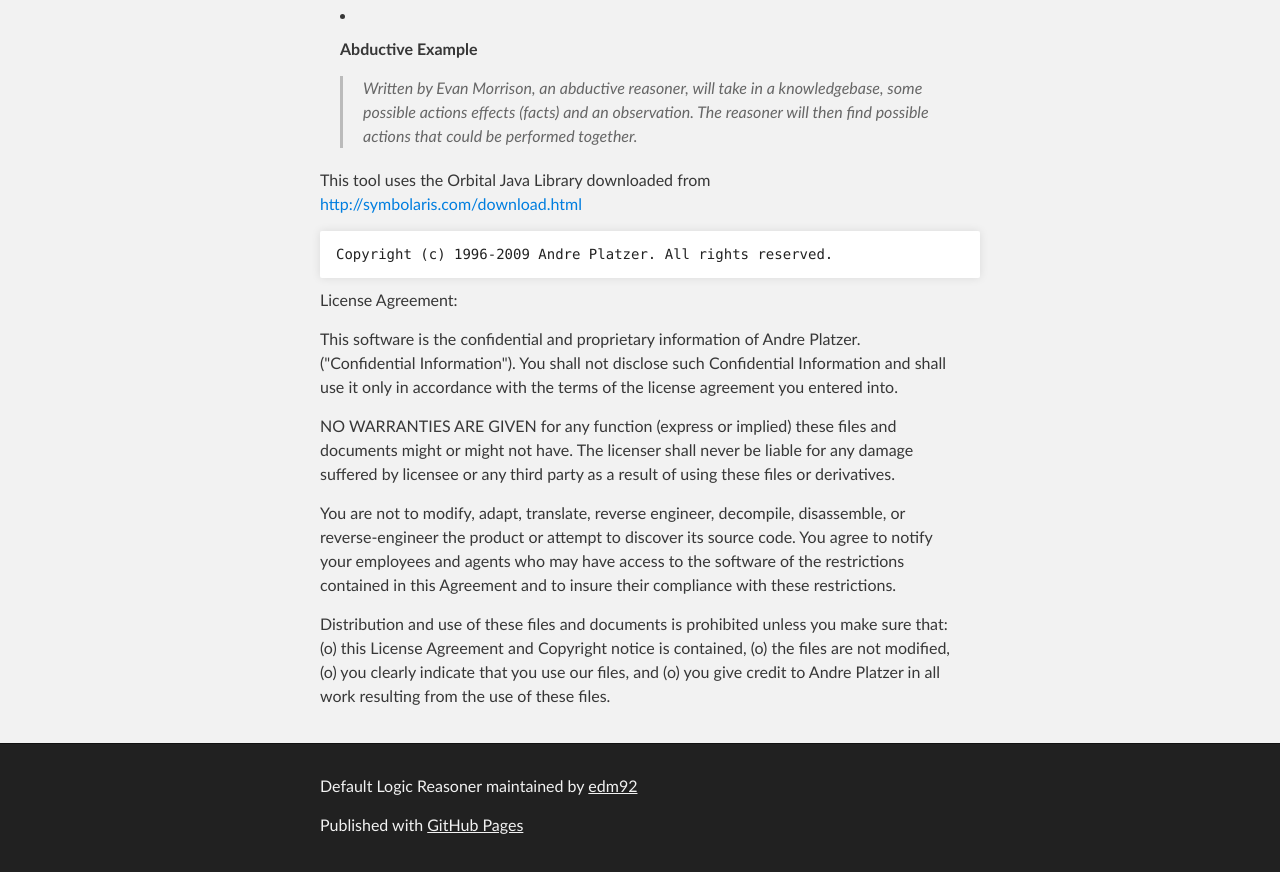
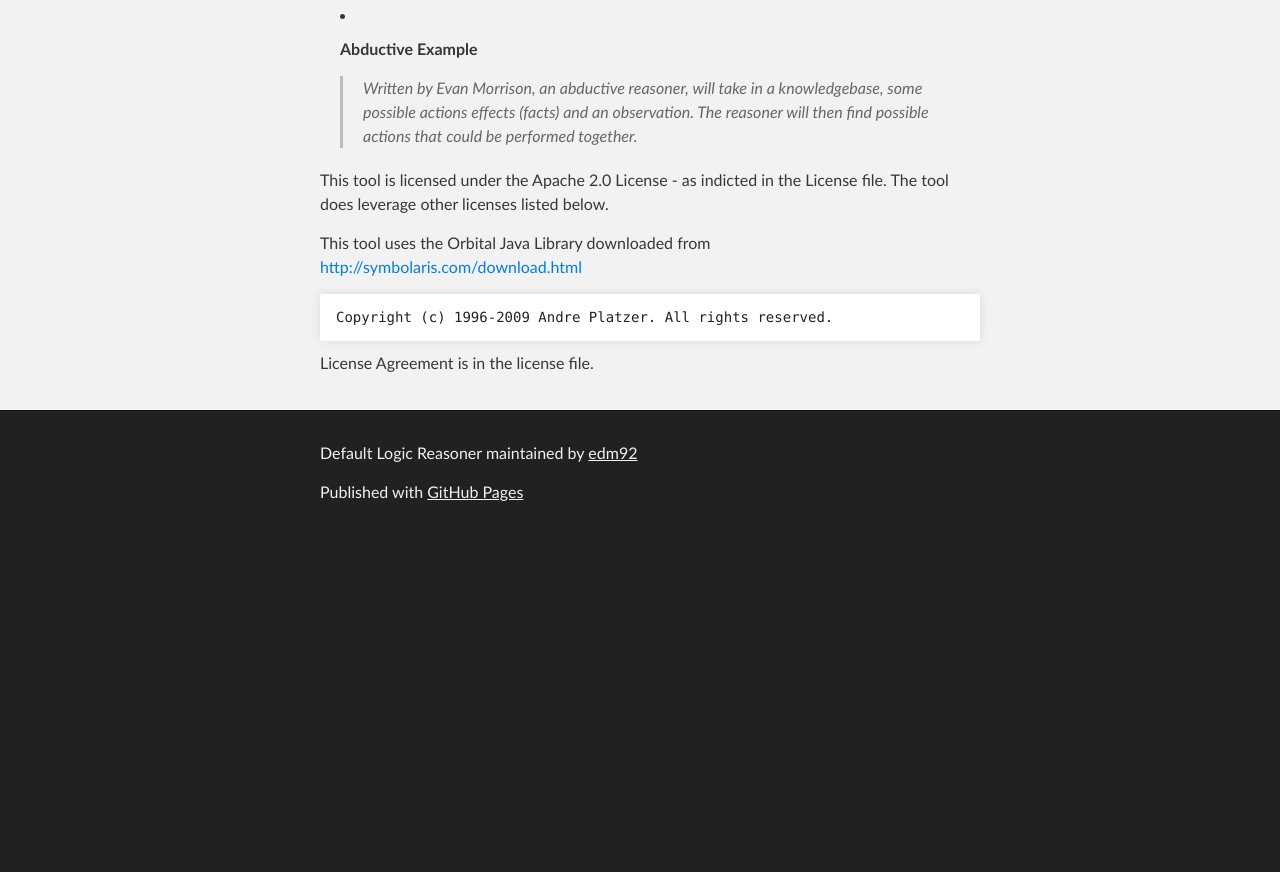
Before and after one commit to edm92/defaultlogic, a plain HTML site: page index.html in a window 1280 px wide. Shown: the part 704-1576 px from the top of the page. After the commit the page ends 1243 px from the top, so only its background shows below. Drawn offline with Linux system fonts and the light colour scheme.

```diff
--- a/index.html
+++ b/index.html
@@ -63,38 +63,17 @@ defaultlogic / src / main / java / be / fnord / DefaultLogic / DefaultLogicExamp
 </li>
 </ul><h1></h1>
 
+<p>This tool is licensed under the Apache 2.0 License - as indicted in the License file. The tool does leverage other licenses listed below. </p>
+
+<h1></h1>
+
 <p>This tool uses the Orbital Java Library downloaded from
 <a href="http://symbolaris.com/download.html">http://symbolaris.com/download.html</a></p>
 
 <pre><code>Copyright (c) 1996-2009 Andre Platzer. All rights reserved.
 </code></pre>
 
-<p>License Agreement:</p>
-
-<p>This software is the confidential and proprietary information
-of Andre Platzer. ("Confidential Information"). You
-shall not disclose such Confidential Information and shall use
-it only in accordance with the terms of the license agreement
-you entered into.</p>
-
-<p>NO WARRANTIES ARE GIVEN for any function (express or implied) these
-files and documents might or might not have. The licenser shall never
-be liable for any damage suffered by licensee or any third party as
-a result of using these files or derivatives.</p>
-
-<p>You are not to modify, adapt, translate, reverse engineer, decompile,
-disassemble, or reverse-engineer the product or attempt to discover
-its source code. You agree to notify your employees and agents who
-may have access to the software of the restrictions contained in this
-Agreement and to insure their compliance with these restrictions.</p>
-
-<p>Distribution and use of these files and documents is prohibited unless
-you make sure that:
-  (o) this License Agreement and Copyright notice is contained,
-  (o) the files are not modified,
-  (o) you clearly indicate that you use our files, and
-  (o) you give credit to Andre Platzer in all work resulting from the
-      use of these files.</p>
+<p>License Agreement is in the license file. </p>
       </section>
     </div>
 
```
Also changed, not shown: params.json (+1 -1 lines).
